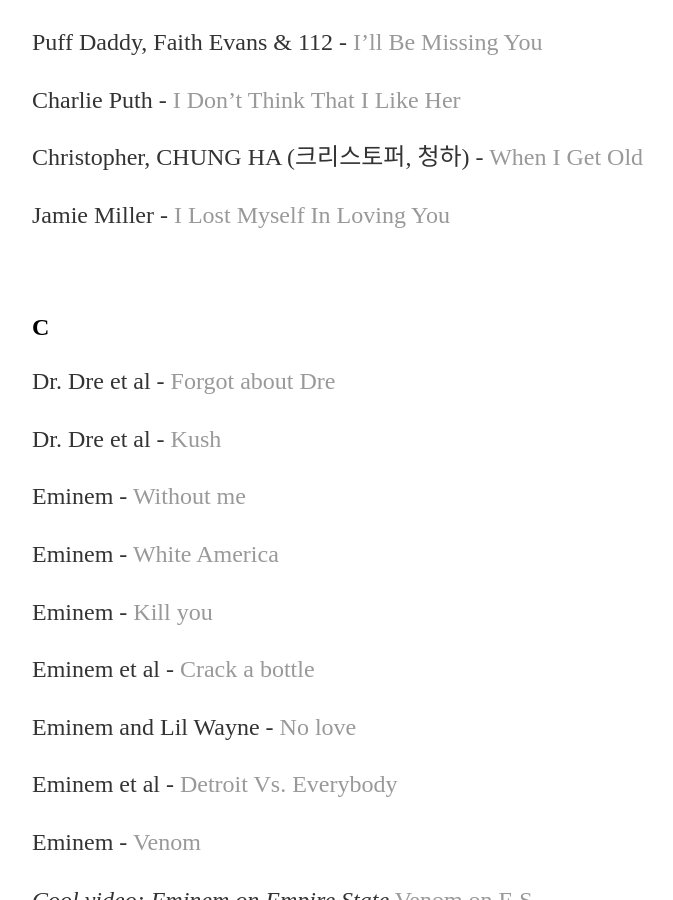
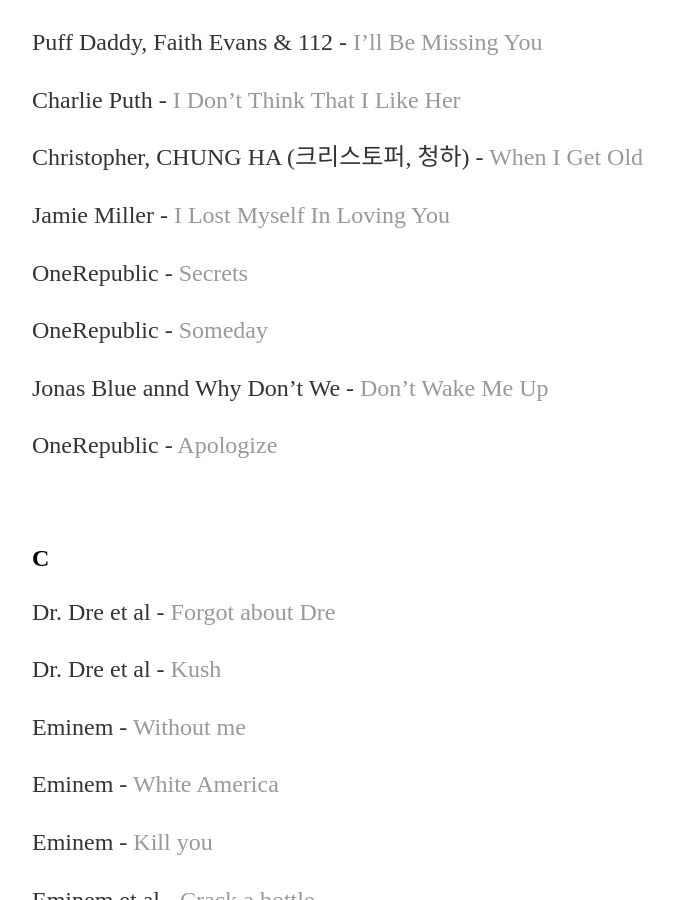
Before and after one commit to yjkweon24/yjkweon24.github.io, a Jekyll site: the page built from _posts/2018-10-23-songs-that-i-love.md, in a window 1280 px wide and 900 px high, scrolled down 13701 px. Shown: the whole window, without its empty margins (160-833 px from the left). Built offline with Jekyll 4.4.1, drawn with Linux system fonts in a browser that asks for light colours.

Commit message:
Update 2018-10-23-songs-that-i-love.md

```diff
--- a/_posts/2018-10-23-songs-that-i-love.md
+++ b/_posts/2018-10-23-songs-that-i-love.md
@@ -477,6 +477,14 @@
 
 Jamie Miller - [I Lost Myself In Loving You](https://youtu.be/DUv-r_OCoZo)
 
+OneRepublic - [Secrets](https://www.youtube.com/watch?v=xWUTOqpm0iI)
+
+OneRepublic - [Someday](https://www.youtube.com/watch?v=pt2vZf5J5as)
+
+Jonas Blue annd Why Don't We - [Don’t Wake Me Up](https://www.youtube.com/watch?v=r7u7Lp13v88)
+
+OneRepublic - [Apologize](https://www.youtube.com/watch?v=F30px8QyFYE)
+
 <br>
 
 ## C
```
